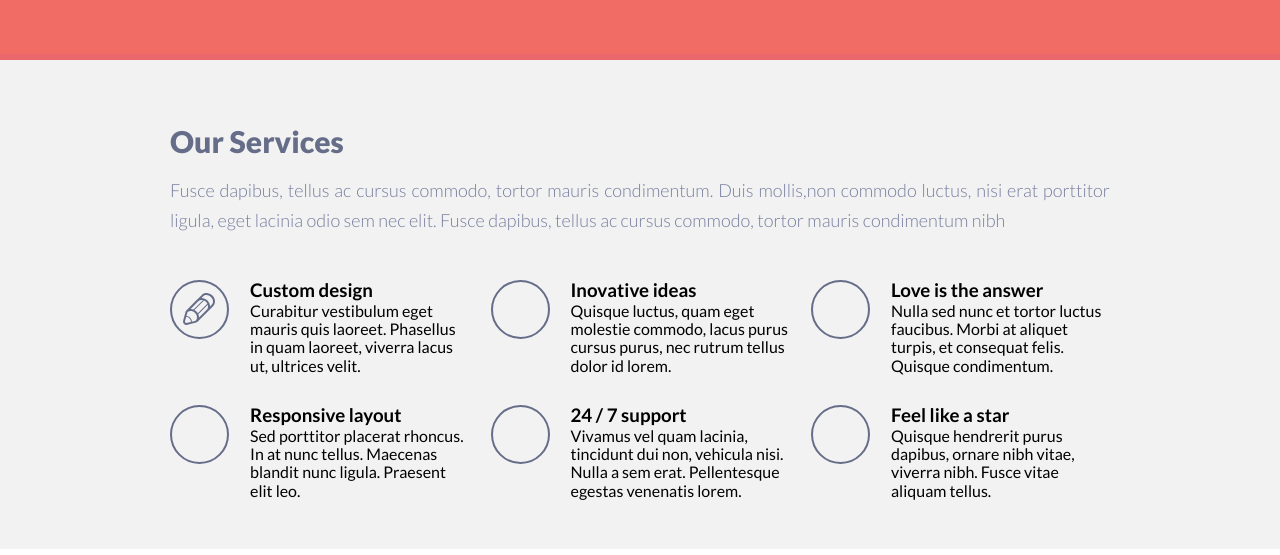
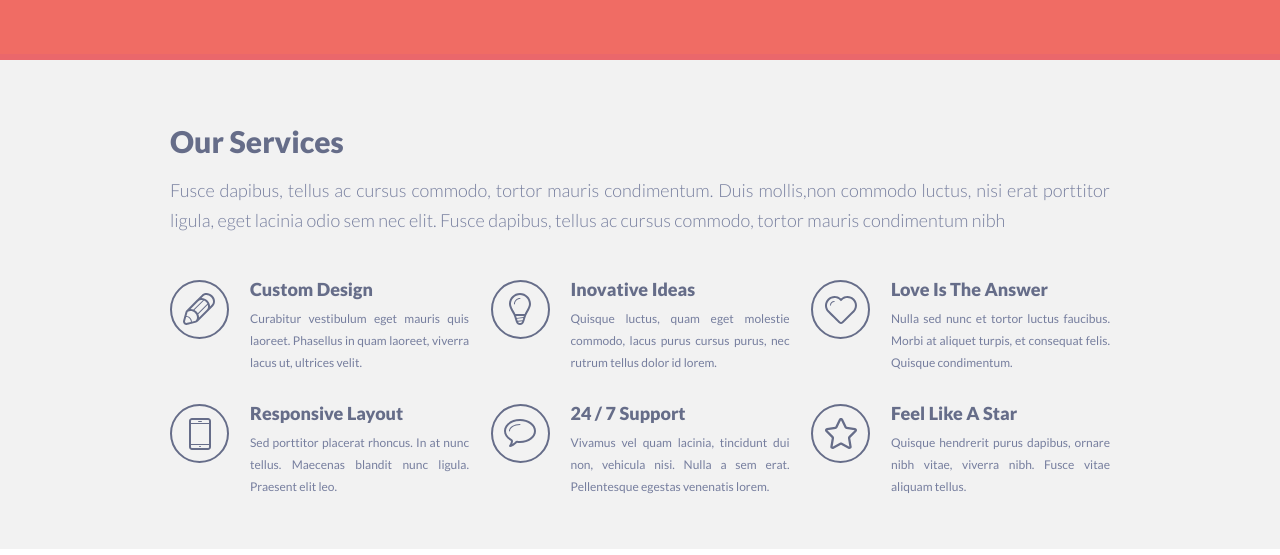
Before and after one commit to olechkaS7/singolo, a plain HTML site: page singolo1.html in a window 1280 px wide. Shown: the part 635-1190 px from the top of the page. Drawn offline with nearby package versions, Linux system fonts and the light colour scheme.

Commit message:
feat: add icons in our-services-section

```diff
--- a/singolo1.css
+++ b/singolo1.css
@@ -53,24 +53,11 @@ a {
     color: #ffffff;
     font-weight: 700;
     text-transform: uppercase;
+    letter-spacing: -0.20px;
 }
 
-.header-logo > a {
-    position: relative;
-    letter-spacing: -0.20px;
-    color: inherit;
-}
-
-.header-logo > a > span {
+.header-logo > span {
     color: #f06c64;
-}
-
-.header-logo > a:hover {
-    color: #f06c64;
-}
-
-.header-logo > a:active {
-    color: red;
 }
 
 .nav-header {
@@ -233,11 +220,38 @@ a {
 .pen-icon.services-block__item::before {
     background-image: url(./assets/images/pen.svg);
 }
+.bulb-icon.services-block__item::before {
+    background-image: url(./assets/images/bulb.svg);
+}
 
+.heart-icon.services-block__item::before {
+    background-image: url(./assets/images/heart.svg);
+}
+
+.phone-icon.services-block__item::before {
+    background-image: url(./assets/images/phone.svg);
+}
+
+.bubble-icon.services-block__item::before {
+    background-image: url(./assets/images/bubble.svg);
+}
+
+.star-icon.services-block__item::before {
+    background-image: url(./assets/images/star.svg);
+}
 .services-block__item > h3 {
-
+    font-size: 18px;
+    line-height: 18px;
+    color: #666d89;
+    font-weight: 900;
+    text-transform: capitalize;
 }
 
 .services-block__item > p {
-
+    padding-top: 10px;
+    font-size: 12px;
+    line-height: 22px;
+    color: #767e9e;
+    font-weight: 400;
+    text-align: justify;
 }
--- a/singolo1.html
+++ b/singolo1.html
@@ -19,7 +19,7 @@
     <div class="wrapper-header">
 
       <h1 class="header-logo">
-        <a href="#">Singolo<span>*</span></a>
+        Singolo<span>*</span>
       </h1>
 
       <nav>
@@ -72,27 +72,27 @@
             <p>Curabitur vestibulum eget mauris quis laoreet. Phasellus in quam laoreet, viverra lacus ut, ultrices velit.</p>
           </li>
 
-          <li class="services-block__item">
+          <li class="services-block__item bulb-icon">
             <h3>Inovative ideas</h3>
             <p>Quisque luctus, quam eget molestie commodo, lacus purus cursus purus, nec rutrum tellus dolor id lorem.</p>
           </li>
 
-          <li class="services-block__item">
+          <li class="services-block__item heart-icon">
             <h3>Love is the answer</h3>
             <p>Nulla sed nunc et tortor luctus faucibus. Morbi at aliquet turpis, et consequat felis. Quisque condimentum.</p>
           </li>
 
-          <li class="services-block__item">
+          <li class="services-block__item phone-icon">
             <h3>Responsive layout</h3>
             <p>Sed porttitor placerat rhoncus. In at nunc tellus. Maecenas blandit nunc ligula. Praesent elit leo.</p>
           </li>
 
-          <li class="services-block__item">
+          <li class="services-block__item bubble-icon">
             <h3>24 / 7 support</h3>
             <p>Vivamus vel quam lacinia, tincidunt dui non, vehicula nisi. Nulla a sem erat. Pellentesque egestas venenatis lorem.</p>
           </li>
 
-          <li class="services-block__item">
+          <li class="services-block__item star-icon">
             <h3>Feel like a star</h3>
             <p>Quisque hendrerit purus dapibus, ornare nibh vitae, viverra nibh. Fusce vitae aliquam tellus.</p>
           </li>
```
Also changed, not shown: assets/images/bubble.svg (added), assets/images/bulb.svg (added), assets/images/heart.svg (added), assets/images/phone.svg (added), assets/images/star.svg (added).
